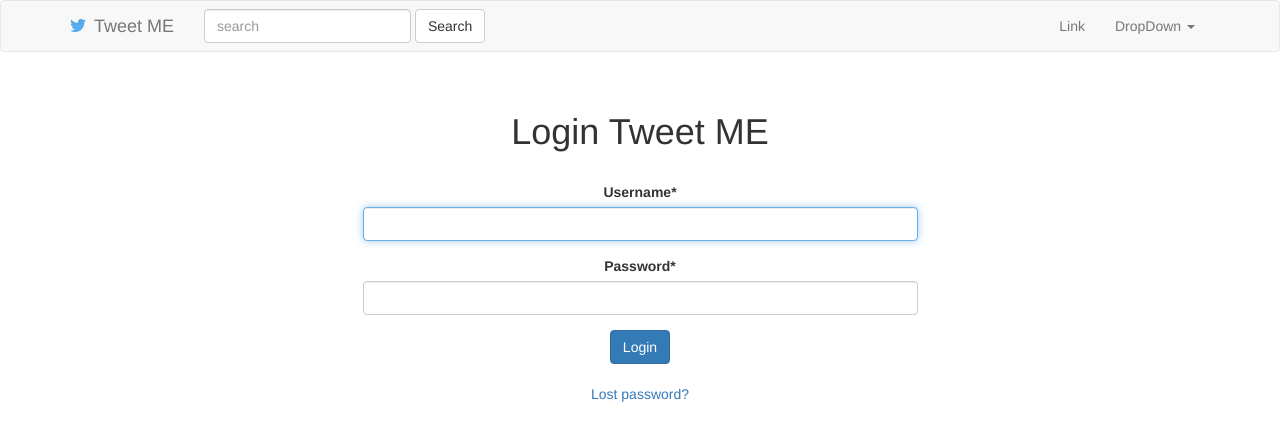
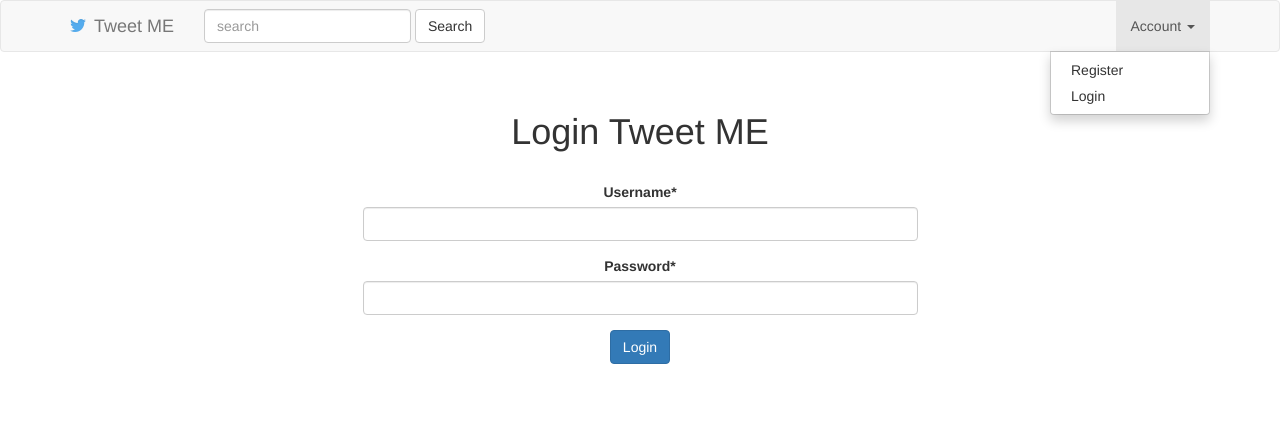
Before and after one commit to Hassanzadeh-sd/tweetme, a Django app: page /login/ in a window 1280 px wide, after a click on "Account". Shown: the top 441 px of the page. Run offline with Django 3.2, Linux system fonts and the light colour scheme; some libraries are stand-ins or nearby versions.

Commit message:
First_cleanUp Menu and Login Permission

```diff
--- a/accounts/forms.py
+++ b/accounts/forms.py
@@ -9,7 +9,6 @@ class RegisterForm(forms.Form):
 
     def clean_username(self):
         username = self.cleaned_data['username']
-        print("clean Username")
         if User.objects.filter(username__icontains=username).exists():
             raise forms.ValidationError("The username is token")
         return username
@@ -17,14 +16,12 @@ class RegisterForm(forms.Form):
     def clean_password2(self):
         password1 = self.cleaned_data['password1']
         password2 = self.cleaned_data['password2']
-        print("clean password")
         if  (password1 != password2):
             raise forms.ValidationError("password confirm not same")
         return password2
 
     def clean_email(self):
         email = self.cleaned_data['email']
-        print("clean email")
         if User.objects.filter(email__icontains=email).exists():
             raise forms.ValidationError("The email is already registered")
         return email
--- a/accounts/templates/registration/login.html
+++ b/accounts/templates/registration/login.html
@@ -5,7 +5,11 @@
 Login TweetMe
 {% endblock title %}
 {% block content %}
-
+<br>
+<h1 class="text-center">Login Tweet ME</h1>
+<br>
+<div class="row">
+<div class="col-sm-6 col-sm-offset-3 text-center">
 {% if form.errors %}
 <p>Your username and password didn't match. Please try again.</p>
 {% endif %}
@@ -18,11 +22,7 @@ Login TweetMe
     <p>Please login to see this page.</p>
     {% endif %}
 {% endif %}
-<br>
-<h1 class="text-center">Login Tweet ME</h1>
-<br>
-<div class="row">
-<div class="col-sm-6 col-sm-offset-3 text-center">
+
 <form method="post" action="{% url 'login' %}">
 {% csrf_token %}
 {{ form|crispy }}
@@ -33,6 +33,5 @@ Login TweetMe
 </form>
 <br>
 {# Assumes you setup the password_reset view in your URLconf #}
-<p><a href="{% url 'password_reset' %}">Lost password?</a></p>
 </div></div>
 {% endblock %}
--- a/accounts/views.py
+++ b/accounts/views.py
@@ -1,3 +1,4 @@
+from django.contrib.auth.mixins import LoginRequiredMixin
 from django.shortcuts import render, get_object_or_404, HttpResponse, redirect
 from django.contrib.auth.models import User
 from django.views.generic import DetailView
@@ -23,7 +24,7 @@ class RegisterView(FormView):
         print("FORMVALID")
         return super(RegisterView, self).form_valid(form)
 
-class account_Detailview(DetailView):
+class account_Detailview(LoginRequiredMixin,DetailView):
     model = User
     slug_field = 'username'
     slug_url_kwarg = 'username'
--- a/hashtags/views.py
+++ b/hashtags/views.py
@@ -1,8 +1,9 @@
+from django.contrib.auth.mixins import LoginRequiredMixin
 from django.shortcuts import render, HttpResponse
 from django.views import View
 from .models import HashTag
 
-class tags_view(View):
+class tags_view(LoginRequiredMixin,View):
     def get(self, request, tag, *args, **kwargs):
         tag_obj, created = HashTag.objects.get_or_create(tag=tag)
         return render(request,'hashtags/tag_view.html',{'obj':tag_obj})
--- a/templates/navbar.html
+++ b/templates/navbar.html
@@ -16,12 +16,19 @@
 <!-- COLLAPSIBLE NAVBAR -->
 <div class="collapse navbar-collapse" id="alignment-example">
 <ul class="nav navbar-nav navbar-right">
-    <li><a href="#">Link</a></li>
     <li class="dropdown">
-        <a href="#" class="dropdown-toggle" data-toggle="dropdown" role="button" aria-haspopup="true" aria-expanded="false"> DropDown <span class="caret"></span></a>
-        <ul class="dropdown-menu">
-            <li><a href="#">action</a></li>
-        </ul>
+        <a href="#" class="dropdown-toggle" data-toggle="dropdown" role="button" aria-haspopup="true" aria-expanded="false"> Account <span class="caret"></span></a>
+        {% if request.user.is_authenticated %}
+            <ul class="dropdown-menu">
+                <li><a href="{{ request.user.profile.get_absolute_url }}">Profile</a></li>
+                <li><a href="{% url 'logout' %}">Logout</a></li>
+            </ul>
+        {% else %}
+            <ul class="dropdown-menu">
+                <li><a href="{% url 'register' %}">Register</a></li>
+                <li><a href="{% url 'login' %}">Login</a></li>
+            </ul>
+        {% endif %}
 </ul>
 
 <!-- Links -->
--- a/tweetme/settings/base.py
+++ b/tweetme/settings/base.py
@@ -59,6 +59,7 @@ MIDDLEWARE = [
 ROOT_URLCONF = 'tweetme.urls'
 LOGIN_URL = "/login/"
 LOGIN_REDIRECT_URL = "/"
+LOGOUT_REDIRECT_URL = LOGIN_REDIRECT_URL
 
 TEMPLATES = [
     {
--- a/tweetme/settings/local.py
+++ b/tweetme/settings/local.py
@@ -59,6 +59,7 @@ MIDDLEWARE = [
 ROOT_URLCONF = 'tweetme.urls'
 LOGIN_URL = "/login/"
 LOGIN_REDIRECT_URL = "/"
+LOGOUT_REDIRECT_URL = LOGIN_REDIRECT_URL
 
 TEMPLATES = [
     {
--- a/tweetme/settings/production.py
+++ b/tweetme/settings/production.py
@@ -58,6 +58,7 @@ MIDDLEWARE = [
 ROOT_URLCONF = 'tweetme.urls'
 LOGIN_URL = "/login/"
 LOGIN_REDIRECT_URL = "/"
+LOGOUT_REDIRECT_URL = LOGIN_REDIRECT_URL
 
 TEMPLATES = [
     {
--- a/tweets/api/views.py
+++ b/tweets/api/views.py
@@ -11,6 +11,7 @@ class SearchTweetAPIView(generics.ListAPIView):
     queryset = Tweet.objects.all().order_by("-timestamp")
     serializer_class = TweetModelSerializer
     pagination_class = TweetsSetPagination
+    permission_classes = [permissions.IsAuthenticated]
 
     def get_queryset(self, *args, **kwargs):
         qs = self.queryset
@@ -30,6 +31,7 @@ class SearchTweetAPIView(generics.ListAPIView):
 class TweetListAPIView(generics.ListAPIView):
     serializer_class = TweetModelSerializer
     pagination_class = TweetsSetPagination
+    permission_classes = [permissions.IsAuthenticated]
 
     def get_queryset(self, *args, **kwargs):
         requested_user = self.kwargs.get('username')
```
Also changed, not shown: tweets/views.py (+5 -4 lines), db.sqlite3.
